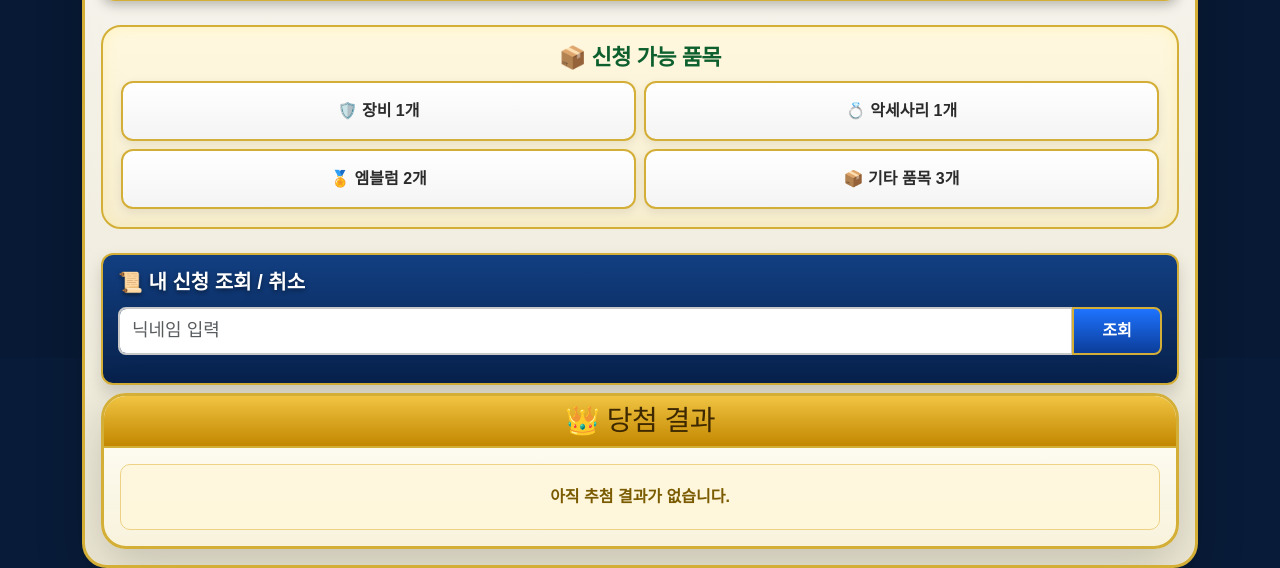
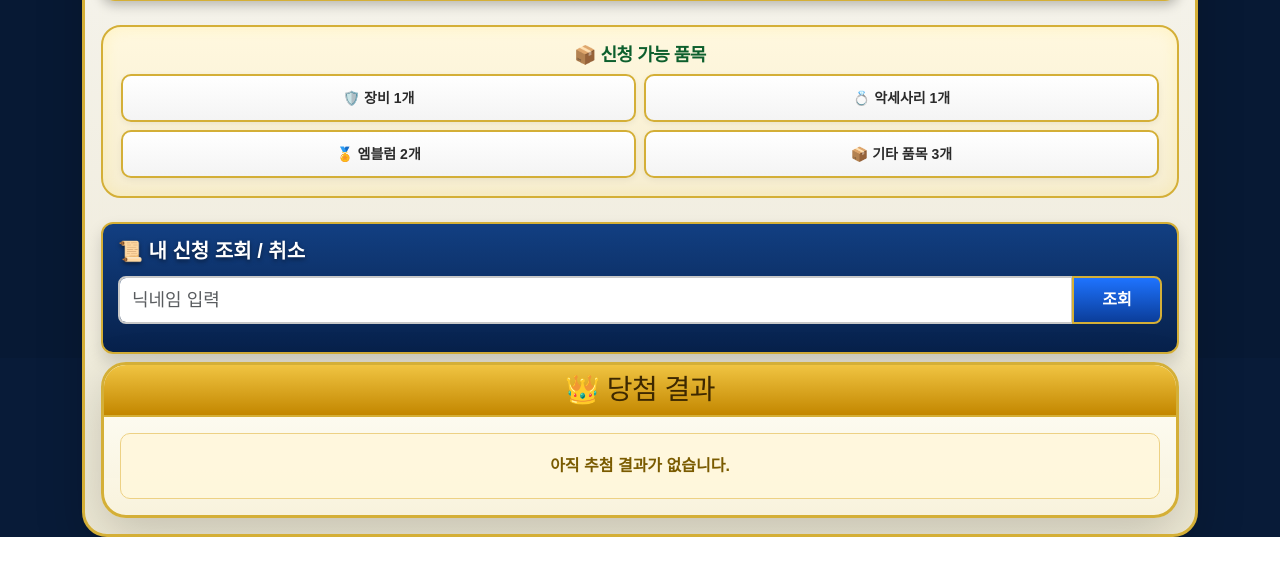
Before and after one commit to sinee1004/itemdraw, a FastAPI app: page / in a window 1280 px wide. Shown: the part 442-1010 px from the top of the page. After the commit the page ends 979 px from the top, so only its background shows below. Run offline with FastAPI, Linux system fonts and the light colour scheme; data that the repository does not hold is empty; some web fonts are replaced.

Commit message:
UI 디자인 수정

```diff
--- a/templates/index.html
+++ b/templates/index.html
@@ -332,11 +332,11 @@ body::before{
 
     color:#0d5f2d;
 
-    font-size:22px;
+    font-size:18px;
 
     letter-spacing:-0.5px;
 
-    margin-bottom:10px;
+    margin-bottom:8px;
 }
 
 .guide-item{
@@ -349,7 +349,7 @@ body::before{
 
     text-align:center;
 
-    min-height:60px;
+    min-height:48px;
 
     background:
         linear-gradient(
@@ -360,16 +360,16 @@ body::before{
 
     border:2px solid #d4af37;
 
-    border-radius:12px;
+    border-radius:10px;
 
-    font-size:16px;
+    font-size:14px;
 
-    font-weight:800;
+    font-weight:700;
 
     color:#2b2b2b;
 
     box-shadow:
-        0 3px 10px rgba(0,0,0,.08);
+        0 2px 6px rgba(0,0,0,.06);
 }
 
 .guide-item:hover{
```
